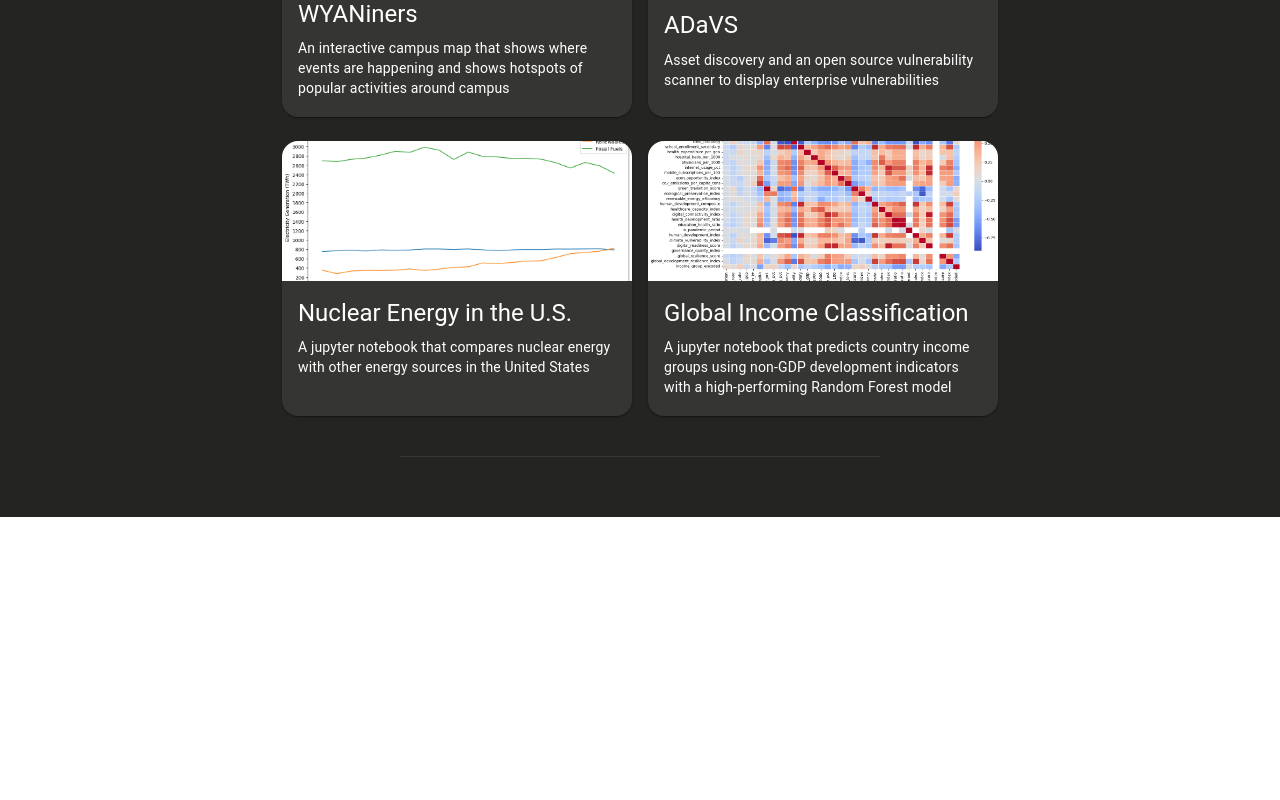
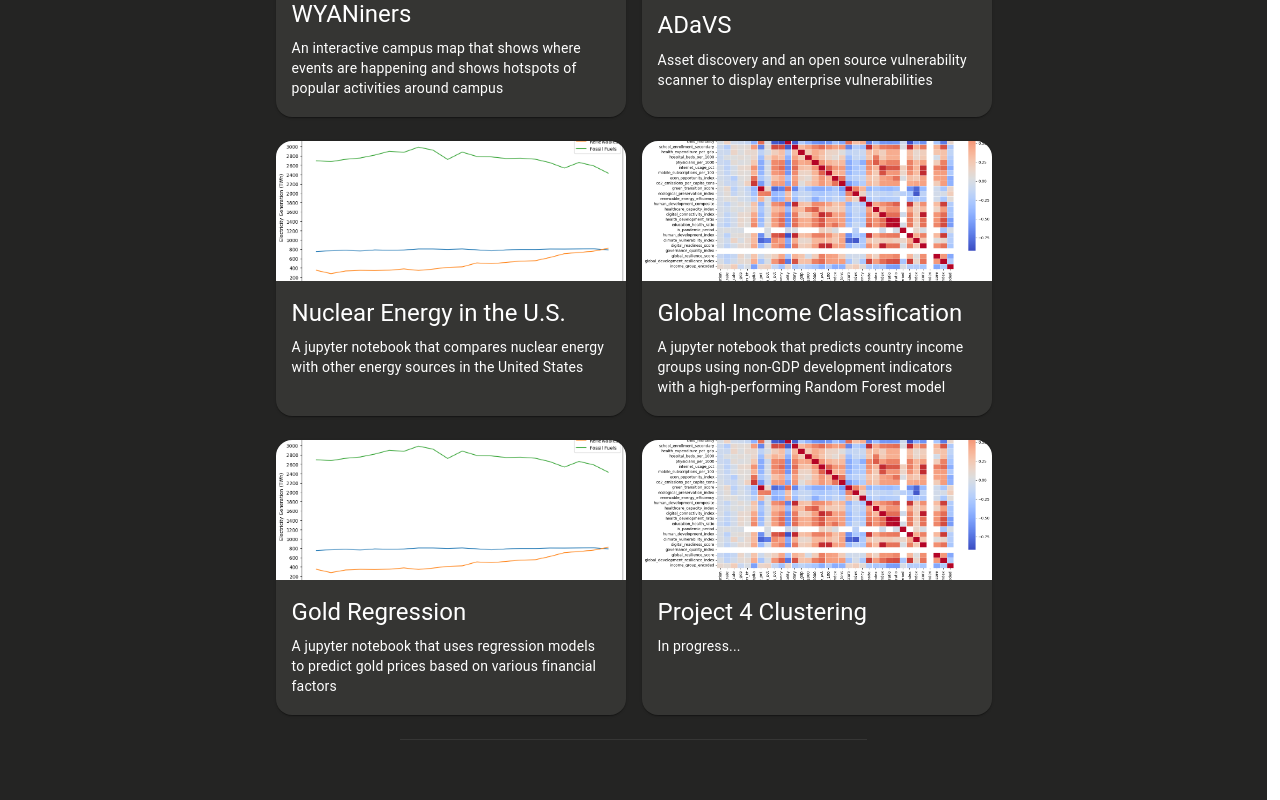
Before and after one commit to spham64/spham64.github.io, a React (Vite) app in the folder portfolio/: page /#/projects in a window 1280 px wide. Shown: the part 383-1183 px from the top of the page. Before the commit the page ends 900 px from the top, so only its background shows below. Built offline with nearby package versions, Linux system fonts and the light colour scheme; some icons are missing.

Commit message:
Project 3/4 Placeholders

```diff
--- a/portfolio/src/pages/Home.jsx
+++ b/portfolio/src/pages/Home.jsx
@@ -81,7 +81,7 @@ export default function Home() {
             </Link>{" "}
             and{" "}
             <Link
-              to="https://drive.google.com/file/d/1QjLq6dqdqMIGsse6bVXWMqiTEbjr_33a/view?usp=sharing"
+              to="https://drive.google.com/file/d/18ui1_42pOzMsrTZfjkb5FBEcrnYd43qw/view?usp=sharing"
               target="_blank"
               style={{ color: "#E16036" }}
             >
--- a/portfolio/src/pages/Projects.jsx
+++ b/portfolio/src/pages/Projects.jsx
@@ -19,7 +19,8 @@ export default function Projects() {
           minHeight: "100vh",
           boxSizing: "border-box",
           backgroundColor: "#242423",
-          width: "100vw",
+          width: "99vw",
+          // border: 1,
         }}
       >
         <Header />
@@ -120,7 +121,7 @@ export default function Projects() {
             justifyContent: "center",
             mx: { xs: 2, sm: 10, md: 20, lg: 50, xl: 75 },
             maxWidth: "100%",
-            mb: 5,
+            mb: 3,
             gap: 2,
           }}
         >
@@ -182,6 +183,73 @@ export default function Projects() {
             </Card>
           </Link>
         </Box>
+        <Box
+          sx={{
+            display: "flex",
+            flexDirection: "row",
+            justifyContent: "center",
+            mx: { xs: 2, sm: 10, md: 20, lg: 50, xl: 75 },
+            maxWidth: "100%",
+            mb: 3,
+            gap: 2,
+          }}
+        >
+          <Link to="/projects/nuclear">
+            <Card
+              sx={{
+                width: 350,
+                height: 275,
+                backgroundColor: "#353533ff",
+                borderRadius: 4,
+              }}
+            >
+              <CardActionArea>
+                <CardMedia
+                  component="img"
+                  height="140"
+                  image="/images/nuclear.png"
+                  alt="image of nuclear energy data visualization"
+                />
+                <CardContent>
+                  <Typography gutterBottom variant="h5" sx={{ color: "white" }}>
+                    Gold Regression
+                  </Typography>
+                  <Typography variant="body2" sx={{ color: "white" }}>
+                    A jupyter notebook that uses regression models to predict
+                    gold prices based on various financial factors
+                  </Typography>
+                </CardContent>
+              </CardActionArea>
+            </Card>
+          </Link>
+          <Link to="/projects/classification">
+            <Card
+              sx={{
+                width: 350,
+                height: 275,
+                backgroundColor: "#353533ff",
+                borderRadius: 4,
+              }}
+            >
+              <CardActionArea>
+                <CardMedia
+                  component="img"
+                  height="140"
+                  image="/images/income_group.png"
+                  alt="image of global income classification visualization"
+                />
+                <CardContent>
+                  <Typography gutterBottom variant="h5" sx={{ color: "white" }}>
+                    Project 4 Clustering
+                  </Typography>
+                  <Typography variant="body2" sx={{ color: "white" }}>
+                    In progress...
+                  </Typography>
+                </CardContent>
+              </CardActionArea>
+            </Card>
+          </Link>
+        </Box>
         <Footer />
       </Box>
     </>
```
